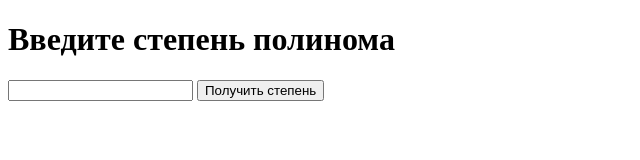
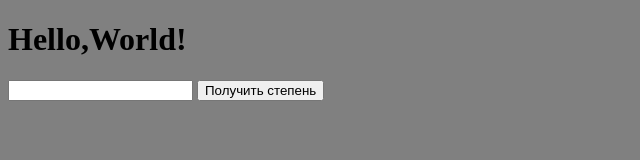
Before and after one commit to anton91375/course, a plain HTML site: page index.html in a window 1280 px wide. Shown: the whole page, without its empty margins (0-640 px from the left). Drawn offline with Linux system fonts and the light colour scheme.

Commit message:
Changed color

```diff
--- a/index.html
+++ b/index.html
@@ -12,10 +12,10 @@
 
 	</style>
 </head>
-<body style="background-color:white">
+<body style="background-color:gray">
 
 	<div class="container">
-		<h1>Введите степень полинома</h1>
+		<h1>Hello,World!</h1>
 		<input type="number" id="stepen">
 		<input type="button" id="submit" value="Получить степень">
 		<div id="good"></div>
```
